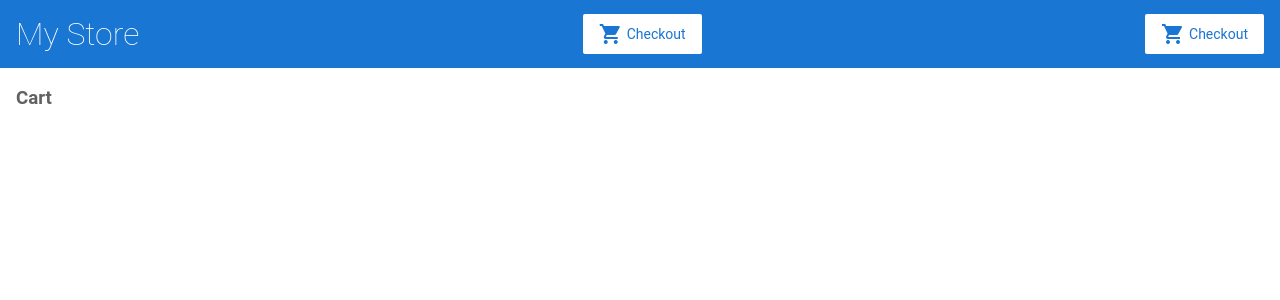
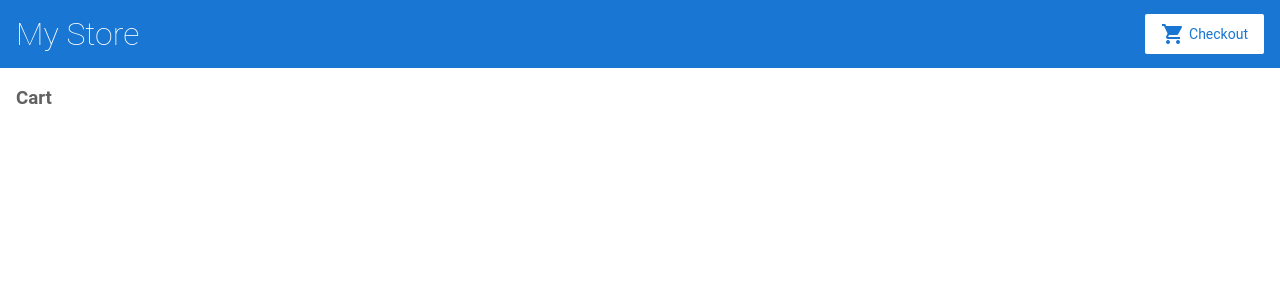
Before and after one commit to osriva/angular-rcn7un-rahpnm, an Angular app: page /cart in a window 1280 px wide. Shown: the top 300 px of the page. Built offline with nearby package versions, Linux system fonts and the light colour scheme.

Commit message:
Double button error bug fix

```diff
--- a/src/app/top-bar/top-bar.component.html
+++ b/src/app/top-bar/top-bar.component.html
@@ -1,8 +1,6 @@
 <a [routerLink]="['/']">
   <h1>My Store</h1>
 </a>
-
-<a class="button fancy-button"><i class="material-icons">shopping_cart</i>Checkout</a>
 
 <a routerLink="/cart" class="button fancy-button">
   <i class="material-icons">shopping_cart</i>Checkout
```
